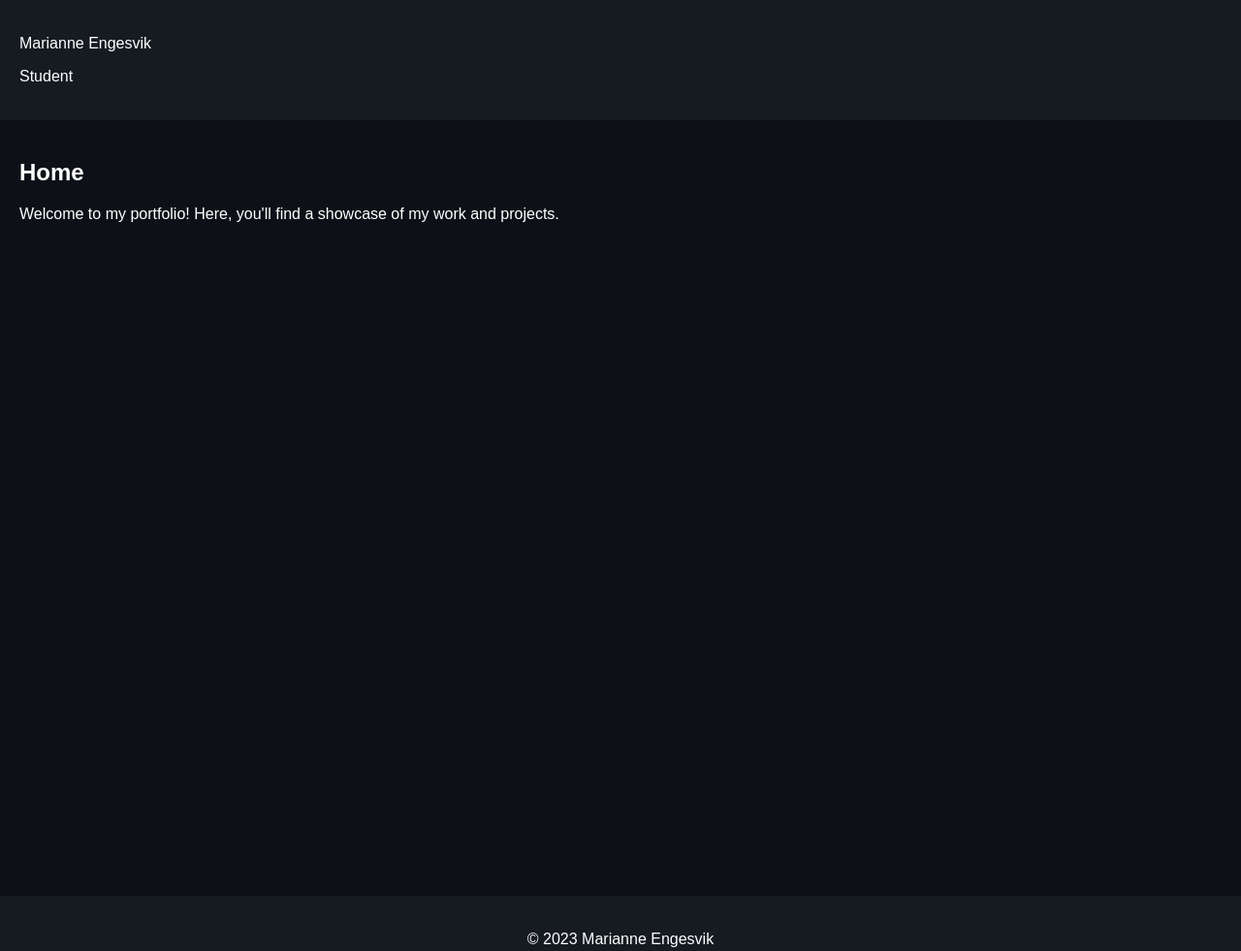
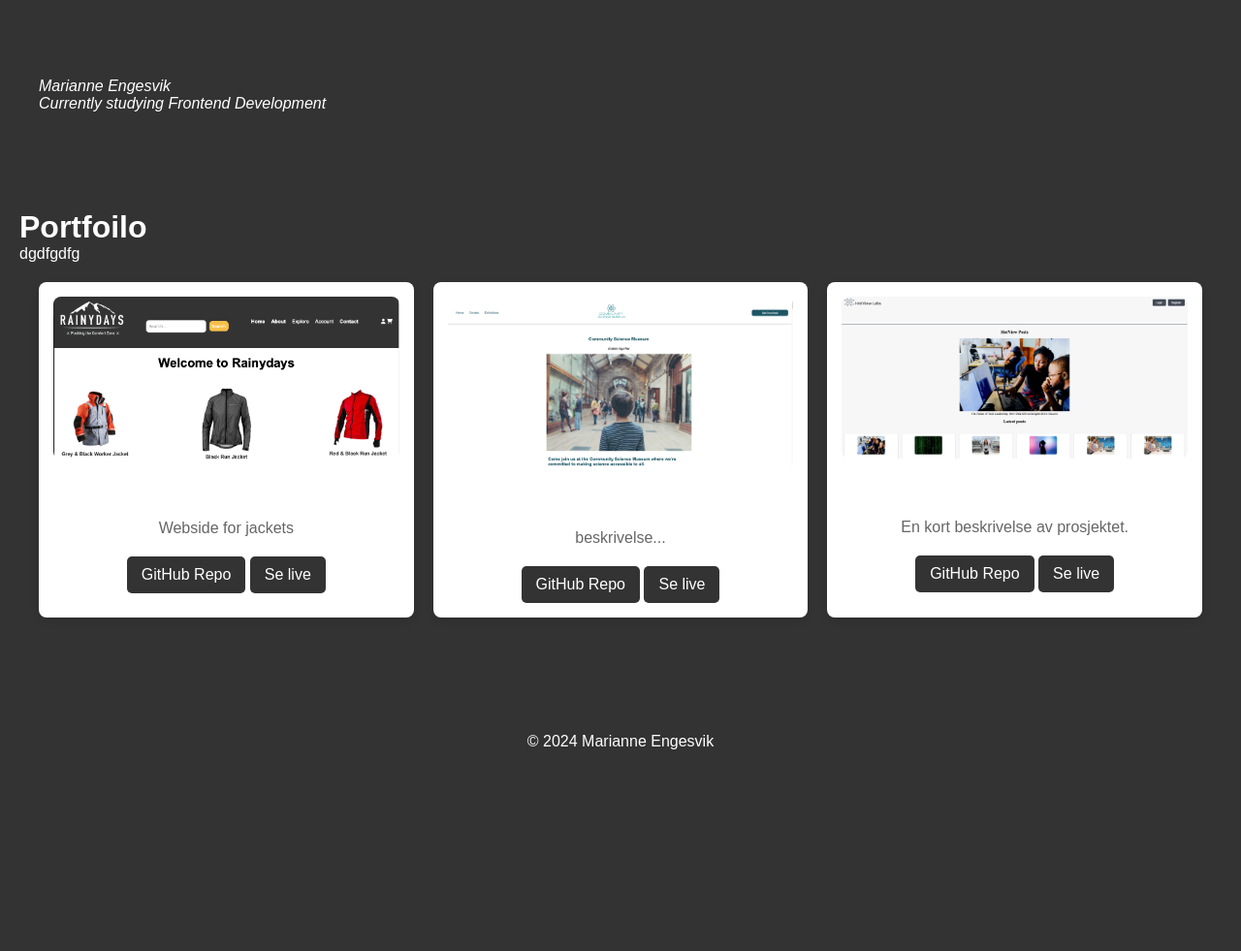
Before and after one commit to Mariengs/portfolio1, a plain HTML site: page index.html in a window 1280 px wide. Shown: the whole page at 97% size. After the commit the page ends 800 px from the top, so only its background shows below. Drawn offline with Linux system fonts and the light colour scheme.

Commit message:
styling, added img

```diff
--- a/CSS/style.css
+++ b/CSS/style.css
@@ -1,37 +1,99 @@
+/* Global styling */
 body {
+  font-family: Arial, sans-serif;
   margin: 0;
-  padding: 0;
-  font-family: "Poppins", sans-serif;
-  background-color: #0d1117;
+  box-sizing: border-box;
+  background-color: #333;
 }
 
-a {
-  text-decoration: none;
-  color: #fff;
+/* Header-styling */
+header {
+  background-color: #333;
+  color: white;
+  padding: 40px 0;
 }
 
-header {
-  display: flex;
-  background-color: #161b22;
-  color: #fff;
-  padding: 20px;
+header p {
+  font-size: 16px;
+  font-style: italic;
+  padding: 40px;
+  margin: 0;
 }
 
-.main-container {
-  display: flex;
-  flex-direction: column;
-  min-height: 100vh;
-  color: #fff;
+main {
+  padding: 20px;
+  color: white;
+  padding-bottom: 60px;
 }
 
-.home-section {
-  flex-grow: 1;
-  padding: 20px;
+h1 {
+  margin: 0;
 }
 
+/* Prosjektene */
+.projects-container {
+  display: flex;
+  justify-content: center; /* Sentrerer prosjektseksjonen horisontalt */
+  align-items: center; /* Sentrerer vertikalt */
+}
+
+.projects {
+  display: grid;
+  grid-template-columns: repeat(auto-fill, minmax(300px, 1fr));
+  gap: 20px;
+  padding: 20px;
+  max-width: 1200px; /* Begrens bredden på kortene */
+  width: 100%;
+}
+
+/* Prosjektkort styling */
+.project-card {
+  background-color: white;
+  border-radius: 8px;
+  box-shadow: 0 4px 8px rgba(0, 0, 0, 0.1);
+  overflow: hidden;
+  text-align: center;
+  padding: 15px;
+}
+
+.project-card img {
+  width: 100%;
+  height: auto;
+  border-radius: 8px;
+}
+
+.project-card h2 {
+  font-size: 1.5em;
+  margin-top: 10px;
+}
+
+.project-card p {
+  color: #666;
+  font-size: 1em;
+  margin: 10px 0;
+}
+
+.project-card a {
+  display: inline-block;
+  margin-top: 10px;
+  padding: 10px 15px;
+  background-color: #333;
+  color: white;
+  text-decoration: none;
+  border-radius: 5px;
+}
+
+.project-card a:hover {
+  background-color: #2980b9;
+}
+
+/* Footer styling */
 footer {
-  background-color: #161b22;
-  color: #fff;
-  padding: 20px;
+  background-color: #333;
+  color: white;
   text-align: center;
+  padding: 10px 0;
+  position: fixed;
+  width: 100%;
+  bottom: 0;
 }
--- a/index.html
+++ b/index.html
@@ -1,43 +1,71 @@
 <!DOCTYPE html>
-<html lang="en">
+<html lang="no">
   <head>
     <meta charset="UTF-8" />
     <meta name="viewport" content="width=device-width, initial-scale=1.0" />
-    <link rel="stylesheet" href="/CSS/style.css" />
-    <title>Portfolio 1</title>
+    <title>Min Portefølje</title>
+    <link rel="stylesheet" href="/css/style.css" />
   </head>
   <body>
     <header>
-      <div class="header-container">
-        <p>Marianne Engesvik</p>
-        <p>Student</p>
-        <!--
-        <nav class="nav">
-          <ul>
-            <li><a href="/index.html">Home</a></li>
-            <li><a href="/about.html">About</a></li>
-            <li><a href="/projects.html">Projects</a></li>
-            <li><a href="/contact.html">Contact</a></li>
-          </ul>
-        </nav> -->
-      </div>
+      <p>
+        Marianne Engesvik <br />
+        Currently studying Frontend Development
+      </p>
     </header>
     <main>
-      <div class="main-container">
-        <section class="home-section">
-          <h1>Home</h1>
-          <p>
-            Welcome to my portfolio! Here, you'll find a showcase of my work and
-            projects.
-          </p>
+      <h1>Portfoilo</h1>
+      <div class="aboutme">dgdfgdfg</div>
+      <div class="projects-container">
+        <section class="projects">
+          <div class="project-card">
+            <img
+              src="assets/rainydaysHTMLCSS.png"
+              alt="Screenshot av prosjekt 1"
+            />
+            <h2>HTML&CSS</h2>
+            <p>Webside for jackets</p>
+            <a href="https://github.com/Mariengs/HTMLCSS" target="_blank"
+              >GitHub Repo</a
+            >
+            <a href="https://prosjekt1.live" target="_blank">Se live</a>
+          </div>
+          <div class="project-card">
+            <img
+              src="/assets/semesterproject1.png"
+              alt="Screenshot av prosjekt 2"
+            />
+            <h2>Semester Project 1</h2>
+            <p>beskrivelse...</p>
+            <a
+              href="https://github.com/Mariengs/SemesterProject1"
+              target="_blank"
+              >GitHub Repo</a
+            >
+            <a
+              href="https://semesterproject1mareng.netlify.app/"
+              target="_blank"
+              >Se live</a
+            >
+          </div>
+          <div class="project-card">
+            <img
+              src="/assets/hotviewlabss.png"
+              alt="Screenshot av prosjekt 3"
+            />
+            <h2>Prosject Exam 1</h2>
+            <p>En kort beskrivelse av prosjektet.</p>
+            <a href="https://github.com/Mariengs/PE1-Marianne" target="_blank"
+              >GitHub Repo</a
+            >
+            <a href="https://fed-pe1.netlify.app/" target="_blank">Se live</a>
+          </div>
         </section>
       </div>
-      <div></div>
     </main>
+
     <footer>
-      <div class="container">
-        <p>&copy; 2023 Marianne Engesvik</p>
-      </div>
+      <p>&copy; 2024 Marianne Engesvik</p>
     </footer>
   </body>
 </html>
```
Also changed, not shown: assets/hotviewlabss.png (added), assets/rainydaysHTMLCSS.png (added), assets/semesterproject1.png (added), taskinfo.txt.
